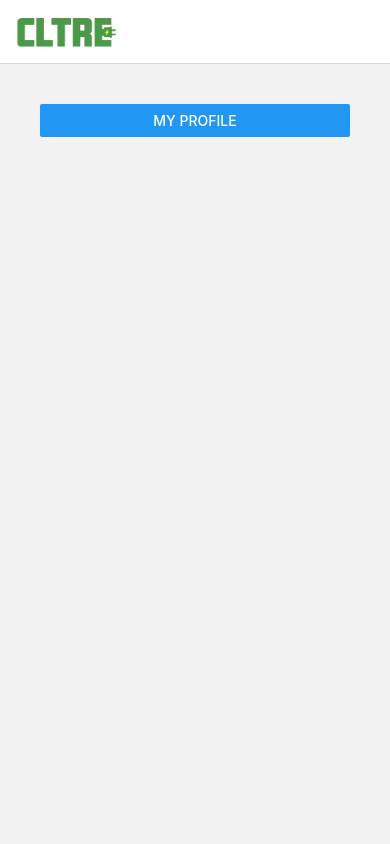
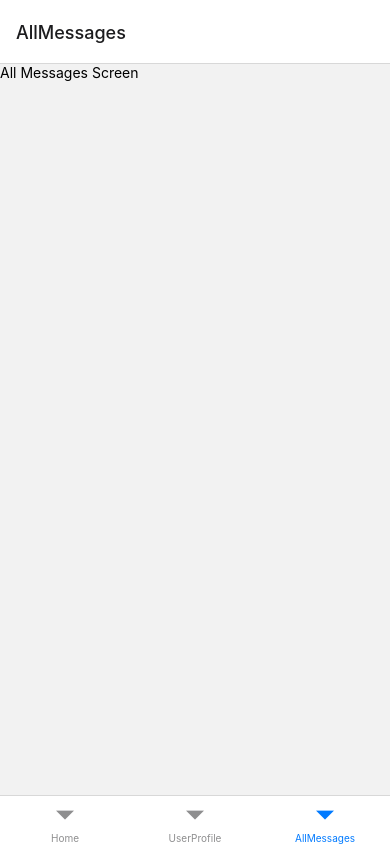
Before and after one commit to TylerFarhner/CLTRE-Mobile-Client, a React Native app: screen /AllMessages in a window 390 px wide. Before the commit this address had no page. Built offline with nearby package versions, Linux system fonts and the light colour scheme.

Commit message:
Adds Tab Nav to bottom, alters AppNav

```diff
--- a/navigation/AppNavigator.js
+++ b/navigation/AppNavigator.js
@@ -8,26 +8,71 @@ const Stack = createNativeStackNavigator();
 // Screen imports
 import LoginScreen from '../screens/LoginScreen';
 import RegisterScreen from '../screens/RegisterScreen';
-import HomeScreen from '../screens/HomeScreen';
-import UserProfileScreen from '../screens/UserProfileScreen';
+import Tabs from './TabNavigator'
+// import HomeScreen from '../screens/HomeScreen';
+// import UserProfileScreen from '../screens/UserProfileScreen';
+
+
+// function AppNavigator() {
+
+//     function LogoTitle() {
+//         return (
+//             // <View style={{flexDirection: 'row', alignItems:  ,justifyContent: 'center'}}>
+//                 <Image
+//                 style={{ width: 100, height: 50 }}
+//                 source={require('../assets/images/GreenMobileLogo.png')}
+//             />
+//             // </View>
+//         )
+//     }
+
+//     return(
+//         <NavigationContainer>
+//             <Stack.Navigator initialRouteName="Home">
+//             {/* <Stack.Navigator> */}
+//                 <Stack.Screen
+//                     name="Login"
+//                     component={LoginScreen}
+//                     options={{ headerShown: false }}
+//                 />
+//                 <Stack.Screen
+//                     name="Register"
+//                     component={RegisterScreen}
+//                     options={{ headerShown: false }}
+//                 />
+//                 <Stack.Screen
+//                     name="Home"
+//                     component={HomeScreen}
+//                     // TODO: Figure out why headerLeft: null wont remove back option IOS or Android
+//                     options={{ headerLeft: () => null,headerStyle: 'center',headerTitle: (props) => <LogoTitle {...props} /> }}
+//                 />
+//                 <Stack.Screen
+//                     name="Profile"
+//                     component={UserProfileScreen}
+//                     options={{ headerShown: true}}
+//                 />
+//             </Stack.Navigator>
+//         </NavigationContainer>
+//     )
+// }
 
 
 function AppNavigator() {
 
-    function LogoTitle() {
-        return (
-            // <View style={{flexDirection: 'row', alignItems:  ,justifyContent: 'center'}}>
-                <Image
-                style={{ width: 100, height: 50 }}
-                source={require('../assets/images/GreenMobileLogo.png')}
-            />
-            // </View>
-        )
-    }
+    // function LogoTitle() {
+    //     return (
+    //         // <View style={{flexDirection: 'row', alignItems:  ,justifyContent: 'center'}}>
+    //             <Image
+    //             style={{ width: 100, height: 50 }}
+    //             source={require('../assets/images/GreenMobileLogo.png')}
+    //         />
+    //         // </View>
+    //     )
+    // }
 
     return(
         <NavigationContainer>
-            <Stack.Navigator initialRouteName="Home">
+            <Stack.Navigator initialRouteName="TabNav">
             {/* <Stack.Navigator> */}
                 <Stack.Screen
                     name="Login"
@@ -40,15 +85,9 @@ function AppNavigator() {
                     options={{ headerShown: false }}
                 />
                 <Stack.Screen
-                    name="Home"
-                    component={HomeScreen}
-                    // TODO: Figure out why headerLeft: null wont remove back option IOS or Android
-                    options={{ headerLeft: () => null,headerStyle: 'center',headerTitle: (props) => <LogoTitle {...props} /> }}
-                />
-                <Stack.Screen
-                    name="Profile"
-                    component={UserProfileScreen}
-                    options={{ headerShown: true}}
+                    name="TabNav"
+                    component={ Tabs }
+                    options={{ headerShown: false }}
                 />
             </Stack.Navigator>
         </NavigationContainer>
--- /dev/null
+++ b/navigation/TabNavigator.js
@@ -0,0 +1,20 @@
+import React from 'react';
+import { createBottomTabNavigator } from '@react-navigation/bottom-tabs'
+
+import HomeScreen from '../screens/HomeScreen';
+import UserProfileScreen from '../screens/UserProfileScreen';
+import AllMessagesScreen from '../screens/AllMessagesScreen';
+
+const Tab = createBottomTabNavigator();
+
+const Tabs = () => {
+    return(
+        <Tab.Navigator>
+            <Tab.Screen name="Home" component={ HomeScreen } />
+            <Tab.Screen name="UserProfile" component={ UserProfileScreen } />
+            <Tab.Screen name="AllMessages" component={ AllMessagesScreen } />
+        </Tab.Navigator>
+    )
+}
+
+export default Tabs;
--- a/package.json
+++ b/package.json
@@ -9,6 +9,7 @@
   },
   "dependencies": {
     "@react-native-async-storage/async-storage": "^1.15.14",
+    "@react-navigation/bottom-tabs": "^6.0.9",
     "@react-navigation/native": "^6.0.6",
     "@react-navigation/native-stack": "^6.2.5",
     "@react-navigation/stack": "^6.0.11",
@@ -19,6 +20,7 @@
     "react": "17.0.1",
     "react-dom": "17.0.1",
     "react-native": "0.64.3",
+    "react-native-gesture-handler": "~1.10.2",
     "react-native-safe-area-context": "3.3.2",
     "react-native-screens": "~3.8.0",
     "react-native-web": "0.17.1",
@@ -26,8 +28,7 @@
     "redux": "^4.1.2",
     "redux-devtools-extension": "^2.13.9",
     "redux-thunk": "^2.4.1",
-    "yup": "^0.32.11",
-    "react-native-gesture-handler": "~1.10.2"
+    "yup": "^0.32.11"
   },
   "devDependencies": {
     "@babel/core": "^7.12.9"
--- a/screens/AllMessagesScreen.js
+++ b/screens/AllMessagesScreen.js
@@ -0,0 +1,10 @@
+import React from "react";
+import { Text, View } from 'react-native'
+
+export default function AllMessagesScreen () {
+    return(
+        <View>
+            <Text>All Messages Screen</Text>
+        </View>
+    )
+}
--- a/screens/LoginScreen.js
+++ b/screens/LoginScreen.js
@@ -36,7 +36,7 @@ export default function LoginScreen(navData) {
                                 if(result.success) {
                                     try {
                                         await AsyncStorage.setItem('token', result.token)
-                                        navData.navigation.navigate('Home')
+                                        navData.navigation.navigate('TabNav')
                                     } catch(err) {
                                         console.log(err)
                                     }
```
Also changed, not shown: 1 other file (tests, documents, lock files or other folders).
